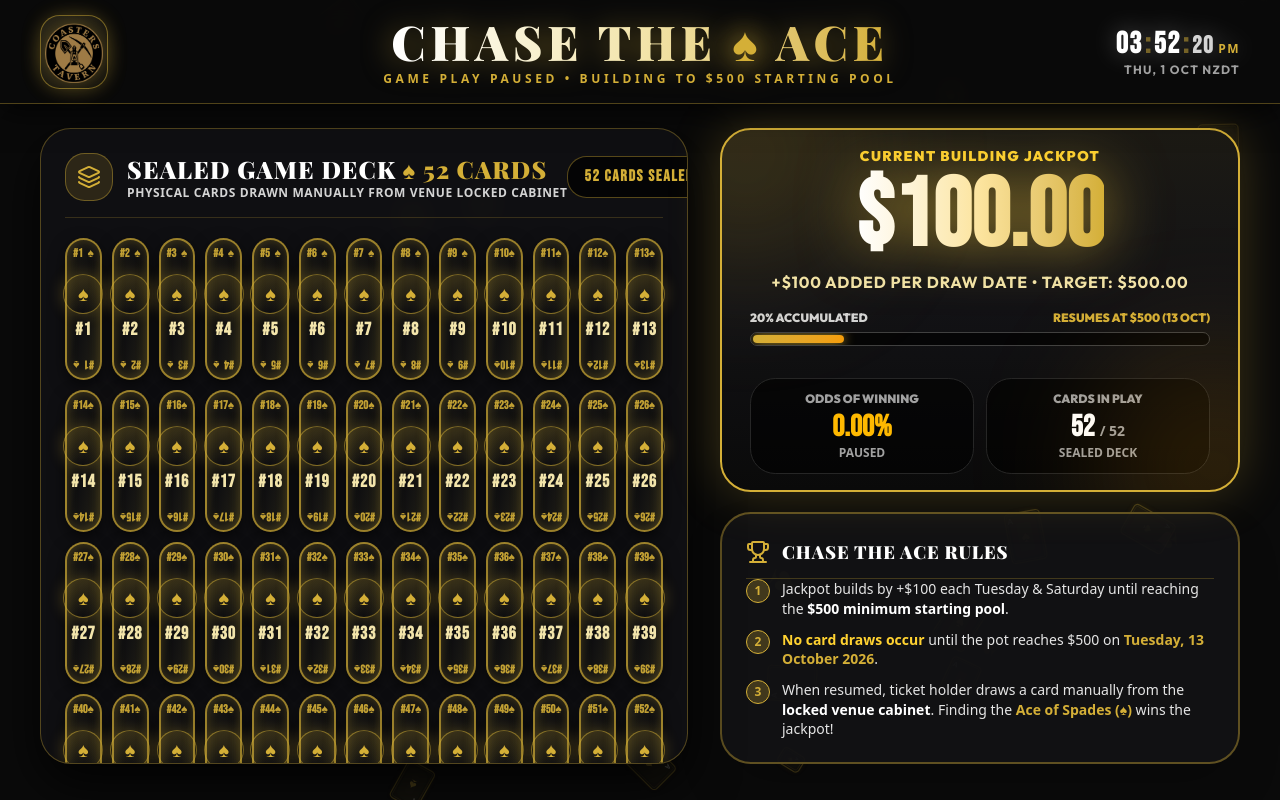
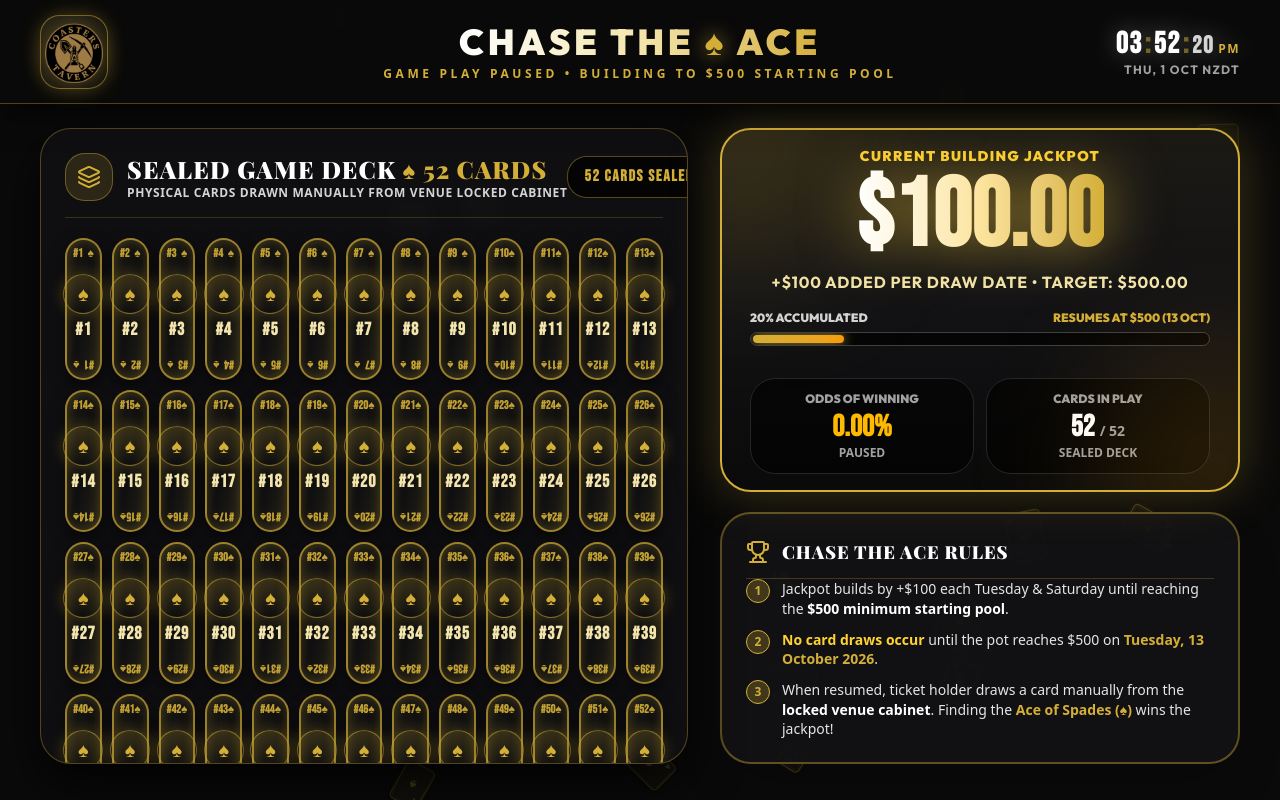
Before and after one commit to mrmegatronix/ct-ACE2, a React (Vite) app: page / in a window 1280 px wide. Built offline with nearby package versions, Linux system fonts and the light colour scheme; no server answers.

Commit message:
style(header): restore pre-backup geometric sans font and styling for title

```diff
--- a/src/components/TopHeader.tsx
+++ b/src/components/TopHeader.tsx
@@ -54,8 +54,8 @@ export const TopHeader: React.FC<TopHeaderProps> = ({
 
       {/* Center: BIGGER CENTERED TITLE */}
       <div className="flex-1 flex flex-col items-center justify-center text-center px-4">
-        <h1 className="text-4xl lg:text-5xl font-black font-playfair tracking-widest uppercase bg-gradient-to-r from-[#FFF] via-[#F3E5AB] to-[#D4AF37] bg-clip-text text-transparent whitespace-nowrap drop-shadow-[0_2px_15px_rgba(212,175,55,0.5)]">
-          CHASE THE <span className="text-[#D4AF37] font-serif drop-shadow-[0_0_15px_rgba(212,175,55,0.8)]">♠</span> ACE
+        <h1 className="text-3xl lg:text-4xl font-black font-outfit tracking-widest uppercase bg-gradient-to-r from-[#FFF] via-[#F3E5AB] to-[#D4AF37] bg-clip-text text-transparent whitespace-nowrap">
+          CHASE THE <span className="text-[#D4AF37] drop-shadow-[0_0_10px_rgba(212,175,55,0.7)]">♠</span> ACE
         </h1>
         <p className="text-xs font-black text-[#D4AF37] uppercase tracking-[0.3em] mt-1 whitespace-nowrap">
           {isGameplayPaused ? "GAME PLAY PAUSED • BUILDING TO $500 STARTING POOL" : "OFFICIAL DIGITAL SIGNAGE"}
```
